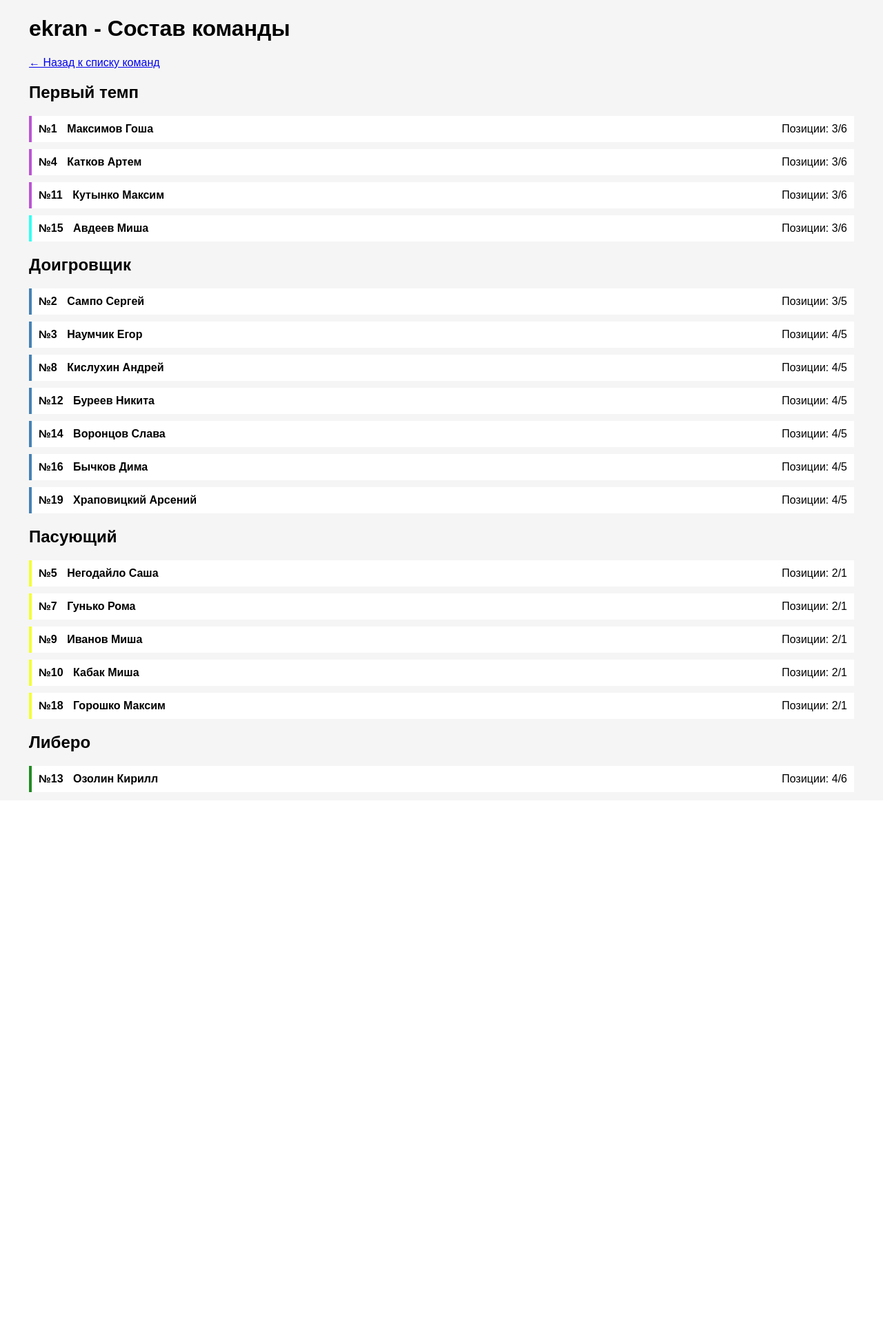
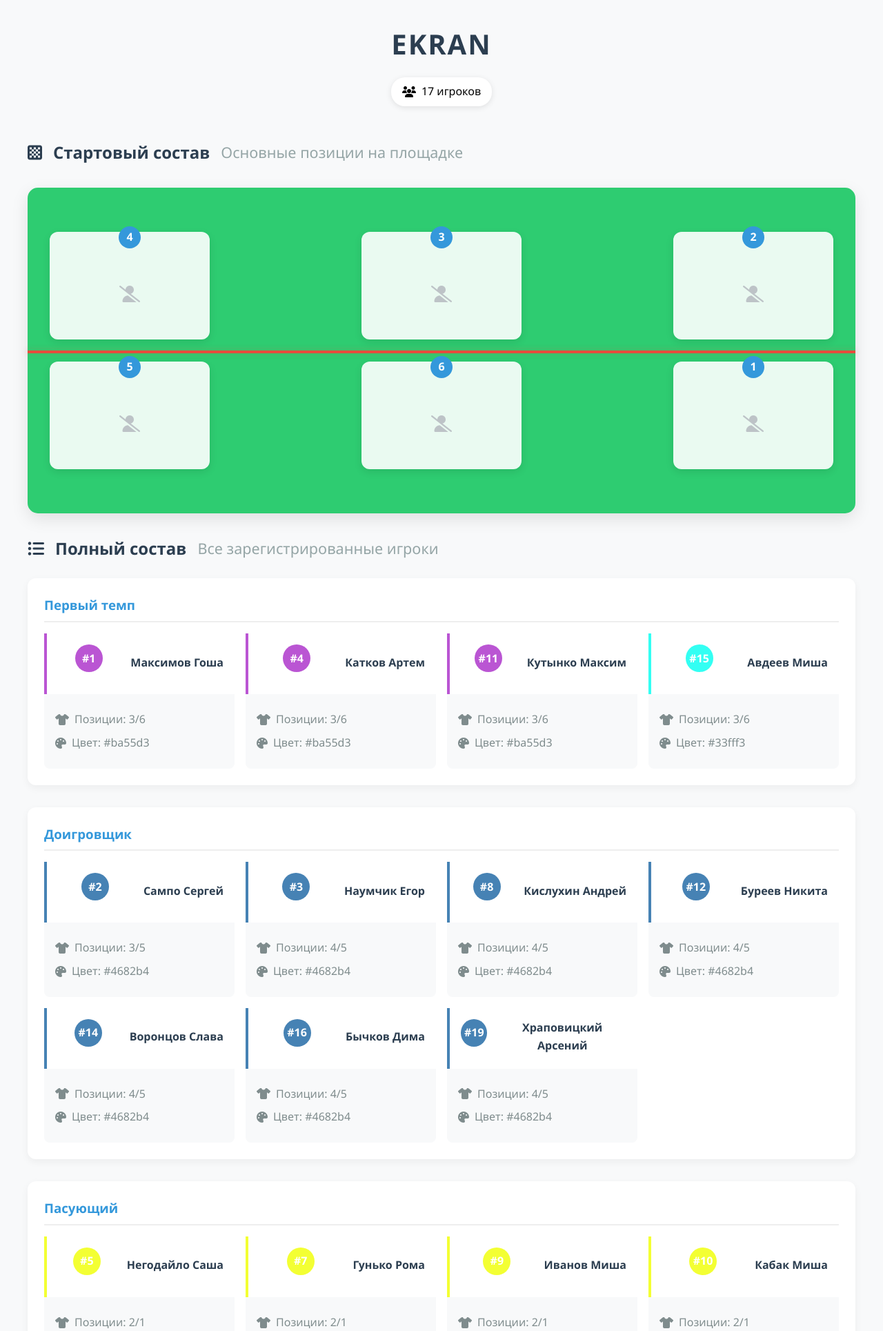
Before and after one commit to lxlermit/voleyball_stats, a Flask app: page /team/ekran in a window 1280 px wide. Shown: the top 1929 px of the page at 69% size. Before the commit the page ends 1148 px from the top, so only its background shows below. Run offline with Flask 3, Linux system fonts and the light colour scheme.

Commit message:
krwasota - 27 в деталях о команде - появился состав команды

```diff
--- a/routes.py
+++ b/routes.py
@@ -122,6 +122,10 @@ def init_routes(app):
 
         team_data = team_result['data']
 
+        # Инициализация стартового состава если отсутствует -
+        if 'starting_lineup' not in team_data:
+            team_data['starting_lineup'] = {f'pos_{i}': None for i in range(1, 7)}
+
         # Группировка игроков по амплуа
         players_by_role = {}
         for player in team_data.get('players', []):
@@ -135,11 +139,15 @@ def init_routes(app):
                                players_by_role=players_by_role,
                                team_name=team_name)
 
+
+
     # ПОХОЖЕ МОЖНО УДАЛИТЬ весь @app.route('/create_team', methods=['GET'])
     # --- ЭТО ЧТО-ТО СТАРОЕ И НЕ ИСПОЛЬЗУЕМОЕ ПОХОЖЕ
     @app.route('/create_team', methods=['GET'])
     def show_create_team():
+        app.logger.warning("--------------------------------------------------------------")
         app.logger.warning("Legacy endpoint /create_team called - redirecting to /add_team")
+        app.logger.warning("--------------------------------------------------------------")
         return redirect(url_for('add_team'))
     #     try:
     #         existing_teams = [f.replace('.json', '') for f in os.listdir(app.teams_dir) if f.endswith('.json')]
@@ -163,16 +171,9 @@ def init_routes(app):
             with open(filename, 'r', encoding='utf-8') as f:
                 team_data = json.load(f)
 
-            # Добавляем проверку и инициализацию стартового состава
+            # Инициализация стартового состава если отсутствует -
             if 'starting_lineup' not in team_data:
-                team_data['starting_lineup'] = {
-                    'pos_1': None,
-                    'pos_2': None,
-                    'pos_3': None,
-                    'pos_4': None,
-                    'pos_5': None,
-                    'pos_6': None
-                }
+                team_data['starting_lineup'] = {f'pos_{i}': None for i in range(1, 7)}
 
             # Группируем игроков по номерам для удобства редактирования
             players_sorted = sorted(team_data['players'], key=lambda x: int(x['number']))
--- /dev/null
+++ b/static/css/team_detail.css
@@ -0,0 +1,218 @@
+/* Основные стили */
+:root {
+    --primary-color: #2c3e50;
+    --secondary-color: #3498db;
+    --background: #f8f9fa;
+    --court-color: #2ecc71;
+    --net-color: #e74c3c;
+}
+
+body {
+    background: var(--background);
+    font-family: 'Segoe UI', system-ui, sans-serif;
+    line-height: 1.6;
+}
+
+.team-detail-container {
+    max-width: 1200px;
+    margin: 0 auto;
+    padding: 2rem 1rem;
+}
+
+/* Шапка команды */
+.team-header {
+    text-align: center;
+    margin-bottom: 3rem;
+}
+
+.team-title {
+    color: var(--primary-color);
+    font-size: 2.5rem;
+    margin: 0;
+    text-transform: uppercase;
+    letter-spacing: 2px;
+}
+
+.team-meta {
+    margin-top: 1rem;
+}
+
+.badge {
+    display: inline-flex;
+    align-items: center;
+    gap: 0.5rem;
+    padding: 0.5rem 1rem;
+    background: white;
+    border-radius: 20px;
+    box-shadow: 0 2px 8px rgba(0,0,0,0.1);
+}
+
+/* Секции */
+.section-title {
+    color: var(--primary-color);
+    margin: 2rem 0 1.5rem;
+    display: flex;
+    align-items: center;
+    gap: 1rem;
+}
+
+.subtitle {
+    font-size: 0.9em;
+    color: #95a5a6;
+    font-weight: normal;
+}
+
+/* Волейбольная площадка */
+.volleyball-court {
+    position: relative;
+    background: var(--court-color);
+    border-radius: 15px;
+    padding: 2rem;
+    margin: 2rem 0;
+    box-shadow: 0 8px 24px rgba(0,0,0,0.1);
+}
+
+.net-line {
+    position: absolute;
+    top: 50%;
+    left: 0;
+    right: 0;
+    height: 4px;
+    background: var(--net-color);
+    box-shadow: 0 0 8px rgba(231,76,60,0.3);
+}
+
+.front-row, .back-row {
+    display: flex;
+    justify-content: space-between;
+    margin: 2rem 0;
+    position: relative;
+}
+
+.court-position {
+    width: 200px;
+    min-height: 120px;
+    background: rgba(255,255,255,0.9);
+    border-radius: 12px;
+    padding: 1rem;
+    box-shadow: 0 4px 12px rgba(0,0,0,0.1);
+    transition: transform 0.2s;
+}
+
+.court-position:hover {
+    transform: translateY(-5px);
+}
+
+.position-marker {
+    width: 32px;
+    height: 32px;
+    background: var(--secondary-color);
+    color: white;
+    border-radius: 50%;
+    display: flex;
+    align-items: center;
+    justify-content: center;
+    font-weight: bold;
+    margin: -1.5rem auto 1rem;
+}
+
+/* Карточки игроков */
+.player-card {
+    text-align: center;
+}
+
+.player-number {
+    width: 40px;
+    height: 40px;
+    border-radius: 50%;
+    color: white;
+    display: flex;
+    align-items: center;
+    justify-content: center;
+    margin: 0 auto 1rem;
+    font-weight: bold;
+}
+
+.player-name {
+    font-weight: 600;
+    color: var(--primary-color);
+    margin-bottom: 0.25rem;
+}
+
+.player-role {
+    color: #7f8c8d;
+    font-size: 0.9em;
+}
+
+.empty-position {
+    height: 100px;
+    display: flex;
+    align-items: center;
+    justify-content: center;
+    color: #bdc3c7;
+    font-size: 1.5rem;
+}
+
+/* Список игроков */
+.players-grid {
+    display: grid;
+    gap: 2rem;
+}
+
+.role-group {
+    background: white;
+    border-radius: 12px;
+    padding: 1.5rem;
+    box-shadow: 0 4px 12px rgba(0,0,0,0.05);
+}
+
+.role-title {
+    color: var(--secondary-color);
+    margin: 0 0 1rem;
+    padding-bottom: 0.5rem;
+    border-bottom: 2px solid #eee;
+}
+
+.players-list {
+    display: grid;
+    grid-template-columns: repeat(auto-fill, minmax(240px, 1fr));
+    gap: 1rem;
+}
+
+.player-header {
+    display: flex;
+    align-items: center;
+    gap: 1rem;
+    padding: 1rem;
+    border-left: 4px solid;
+}
+
+.player-details {
+    padding: 1rem;
+    background: #f8f9fa;
+    border-radius: 0 0 8px 8px;
+}
+
+.detail-item {
+    display: flex;
+    align-items: center;
+    gap: 0.5rem;
+    margin: 0.5rem 0;
+    color: #7f8c8d;
+}
+
+/* Адаптивность */
+@media (max-width: 768px) {
+    .front-row, .back-row {
+        flex-direction: column;
+        gap: 2rem;
+    }
+
+    .court-position {
+        width: auto;
+    }
+
+    .team-title {
+        font-size: 2rem;
+    }
+}
--- a/templates/team_detail.html
+++ b/templates/team_detail.html
@@ -1,50 +1,123 @@
 <!DOCTYPE html>
 <html>
 <head>
-    <title>{{ team.team }} - Состав</title>
+    <title>{{ team_name }} - Детали команды</title>
     <link rel="stylesheet" href="{{ url_for('static', filename='css/main.css') }}">
-    <style>
-        .player-card {
-            border-left: 4px solid;
-            padding: 10px;
-            margin-bottom: 10px;
-            background: white;
-        }
-        .player-header {
-            display: flex;
-            justify-content: space-between;
-        }
-        .player-number {
-            font-weight: bold;
-            margin-right: 10px;
-        }
-    </style>
+    <link rel="stylesheet" href="{{ url_for('static', filename='css/team_detail.css') }}">
+    <link rel="stylesheet" href="https://cdnjs.cloudflare.com/ajax/libs/font-awesome/6.4.0/css/all.min.css">
 </head>
 <body>
-    <div class="container">
-        <h1>{{ team.team }} - Состав команды</h1>
+    <div class="team-detail-container">
+        <div class="team-header">
+            <h1 class="team-title">{{ team.team }}</h1>
+            <div class="team-meta">
+                <span class="badge players-count">
+                    <i class="fas fa-users"></i> {{ team.players|length }} игроков
+                </span>
+            </div>
+        </div>
 
-        <a href="{{ url_for('teams_edit') }}" class="btn">← Назад к списку команд</a>
+        <!-- Стартовый состав -->
+        <section class="starting-lineup-section">
+            <h2 class="section-title">
+                <i class="fas fa-chess-board"></i> Стартовый состав
+                <span class="subtitle">Основные позиции на площадке</span>
+            </h2>
 
-        {% for role, players in players_by_role.items() %}
-        <h2 style="margin-top: 20px;">{{ role }}</h2>
+            <div class="volleyball-court">
+                <div class="net-line"></div>
 
-        <div class="players-list">
-            {% for player in players %}
-            <div class="player-card" style="border-color: {{ player.color }};">
-                <div class="player-header">
-                    <div>
-                        <span class="player-number">№{{ player.number }}</span>
-                        <strong>{{ player.last_name }} {{ player.first_name }}</strong>
+                <!-- Передняя линия -->
+                <div class="front-row">
+                    {% for pos in [4,3,2] %}
+                    <div class="court-position pos-{{ pos }}">
+                        <div class="position-marker">{{ pos }}</div>
+                        {% set player_number = team.starting_lineup.get('pos_' ~ pos|string) %}
+                        {% if player_number %}
+                            {% set player = team.players|selectattr("number", "equalto", player_number)|first %}
+                            <div class="player-card">
+                                <div class="player-number" style="background: {{ player.color }};">
+                                    #{{ player.number }}
+                                </div>
+                                <div class="player-info">
+                                    <div class="player-name">{{ player.last_name }}</div>
+                                    <div class="player-role">{{ player.role }}</div>
+                                </div>
+                            </div>
+                        {% else %}
+                            <div class="empty-position">
+                                <i class="fas fa-user-slash"></i>
+                            </div>
+                        {% endif %}
                     </div>
-                    <div>
-                        Позиции: {{ player.front_pos }}/{{ player.back_pos }}
+                    {% endfor %}
+                </div>
+
+                <!-- Задняя линия -->
+                <div class="back-row">
+                    {% for pos in [5,6,1] %}
+                    <div class="court-position pos-{{ pos }}">
+                        <div class="position-marker">{{ pos }}</div>
+                        {% set player_number = team.starting_lineup.get('pos_' ~ pos|string) %}
+                        {% if player_number %}
+                            {% set player = team.players|selectattr("number", "equalto", player_number)|first %}
+                            <div class="player-card">
+                                <div class="player-number" style="background: {{ player.color }};">
+                                    #{{ player.number }}
+                                </div>
+                                <div class="player-info">
+                                    <div class="player-name">{{ player.last_name }}</div>
+                                    <div class="player-role">{{ player.role }}</div>
+                                </div>
+                            </div>
+                        {% else %}
+                            <div class="empty-position">
+                                <i class="fas fa-user-slash"></i>
+                            </div>
+                        {% endif %}
+                    </div>
+                    {% endfor %}
+                </div>
+            </div>
+        </section>
+
+        <!-- Список игроков -->
+        <section class="players-section">
+            <h2 class="section-title">
+                <i class="fas fa-list-ul"></i> Полный состав
+                <span class="subtitle">Все зарегистрированные игроки</span>
+            </h2>
+
+            <div class="players-grid">
+                {% for role, players_in_role in players_by_role.items() %}
+                <div class="role-group">
+                    <h3 class="role-title">{{ role }}</h3>
+                    <div class="players-list">
+                        {% for player in players_in_role %}
+                        <div class="player-card">
+                            <div class="player-header" style="border-color: {{ player.color }};">
+                                <div class="player-number" style="background: {{ player.color }};">
+                                    #{{ player.number }}
+                                </div>
+                                <div class="player-name">{{ player.last_name }} {{ player.first_name }}</div>
+                            </div>
+                            <div class="player-details">
+                                <div class="detail-item">
+                                    <i class="fas fa-tshirt"></i>
+                                    <span>Позиции: {{ player.front_pos }}/{{ player.back_pos }}</span>
+                                </div>
+                                <div class="detail-item">
+                                    <i class="fas fa-palette"></i>
+                                    <span>Цвет: {{ player.color }}</span>
+                                </div>
+                            </div>
+                        </div>
+                        {% endfor %}
                     </div>
                 </div>
+                {% endfor %}
             </div>
-            {% endfor %}
-        </div>
-        {% endfor %}
+        </section>
     </div>
 </body>
 </html>
```
